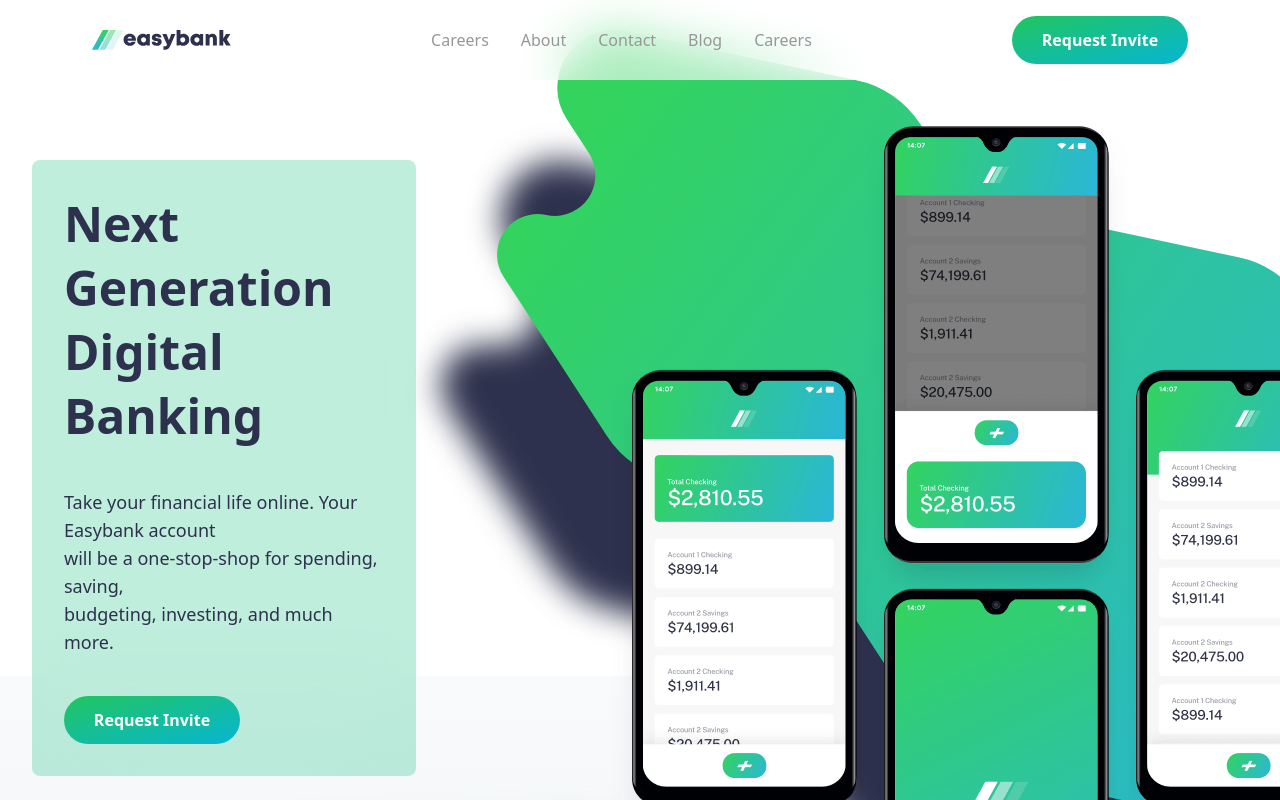
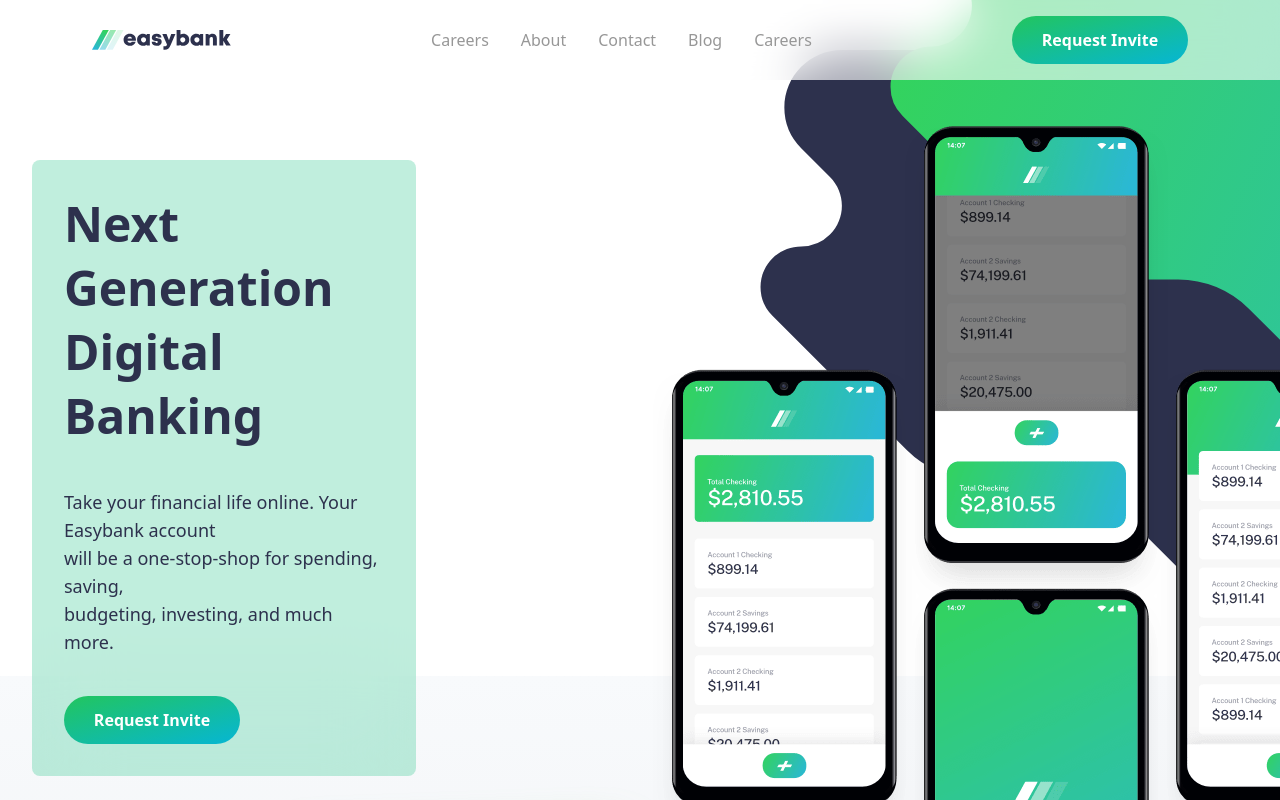
Before and after one commit to trevornei/easybank, a React (Vite) app: page / in a window 1280 px wide. Shown: the top 800 px of the page. Built offline with nearby package versions, Linux system fonts and the light colour scheme.

Commit message:
Moved the hero assets around so that they more true to the design specs.

```diff
--- a/src/App.jsx
+++ b/src/App.jsx
@@ -9,7 +9,7 @@
 export default function App() {
   return (
     <>
-      <div className="selection-eCash/20 scroll-smooth cursor-crosshair relative">
+      <div className="selection-eCash/20 scroll-smooth cursor-crosshair relative w-screen h-auto">
         <Nav />
         <div className="relative">
           <Hero />
--- a/src/components/hero/HeroAssets.jsx
+++ b/src/components/hero/HeroAssets.jsx
@@ -12,9 +12,9 @@
   return (
     <>
       <div className="movers z-0 overflow-x-clip absolute xl:top-[350px] w-full h-full xl:-right-[100px]">
-        <div className="absolute -z-10 translate-x-16 -translate-y-32 xl:overflow-hidden-x">
+        <div className="absolute -z-10 translate-x-[450px] -translate-y-[300px] xl:overflow-hidden-x">
           <svg
-            className="z-10 blur-lg rotate-12"
+            className="z-10 "
             xmlns="http://www.w3.org/2000/svg"
             xmlns:xlink="http://www.w3.org/1999/xlink"
             width="1271"
@@ -66,9 +66,9 @@
           </svg>
         </div>
 
-        <div className="xl:overflow-hidden-x">
+        <div className="xl:overflow-hidden-x z-0 xl:translate-x-[580px] xl:-translate-y-[500px] ">
           <svg
-            className="z-0 translate-x-[120px] -translate-y-1/4 rotate-12"
+            className=""
             xmlns="http://www.w3.org/2000/svg"
             xmlns:xlink="http://www.w3.org/1999/xlink"
             width="1271"
@@ -120,11 +120,11 @@
           </svg>
 
           {/* Phones image */}
-          <img
-            className="absolute top-0 right-0 z-20 -translate-y-56 xl:overflow-hidden-x"
-            src={Phone}
-          ></img>
         </div>
+        <img
+          className="absolute top-0 xl:-right-[40px] z-20 -translate-y-56 xl:overflow-hidden-x"
+          src={Phone}
+        ></img>
       </div>
     </>
   );
```
